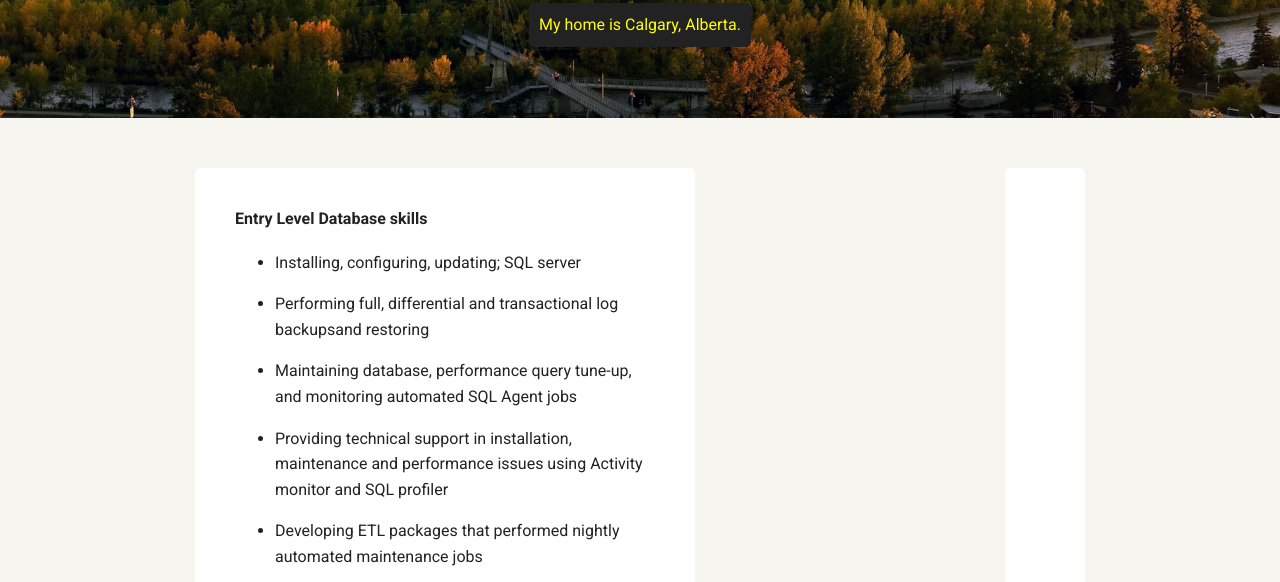
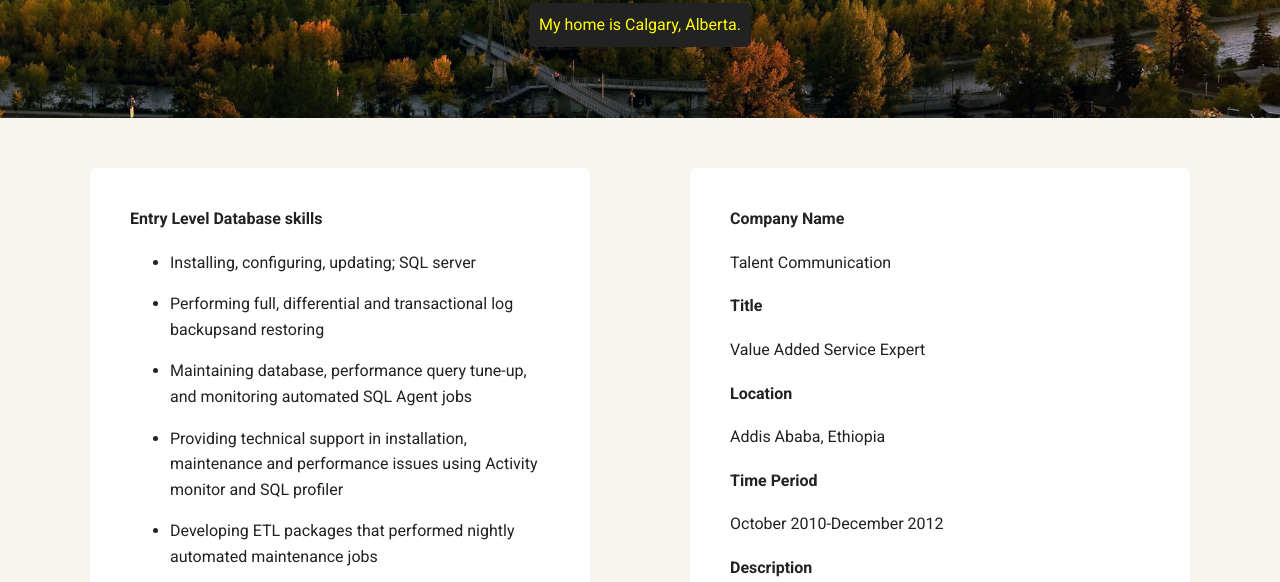
Before and after one commit to ashenafiashebo/portfolio_ashenafi, a plain HTML site: page experience.html in a window 1280 px wide. Shown: the part 352-934 px from the top of the page. Drawn offline with Linux system fonts and the light colour scheme; a web font is replaced by a local one.

Commit message:
Update experience.html

```diff
--- a/experience.html
+++ b/experience.html
@@ -49,7 +49,16 @@
       </div>
 
       <div class="card">
-
+       <h4>Company Name</h4>
+        <P>Talent Communication</P>
+       <h4>Title</h4>
+        <p>Value Added Service Expert</p>
+       <h4>Location</h4>
+        <p>Addis Ababa, Ethiopia</p>
+       <h4>Time Period</h4>
+       <p>October 2010-December 2012</p>
+       <h4>Description</h4>
+        <p>Integrating the already existing Agricultural extension service with ICT. It is modernizing the traditional agriculture in Ethiopia. Ethiopia is a country with majority of the population live in a rural areas. And the major economic activity is subsistance rain feed agriculture. I have a long term dream to make the life of Ethiopian small holders life prosperous</p>
 
       </div>
 
```
